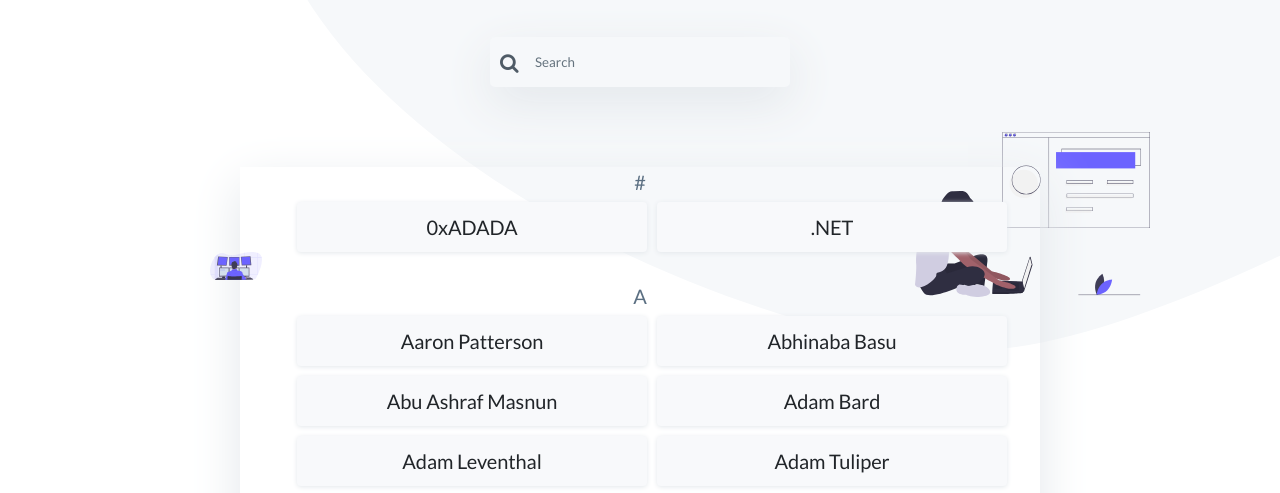
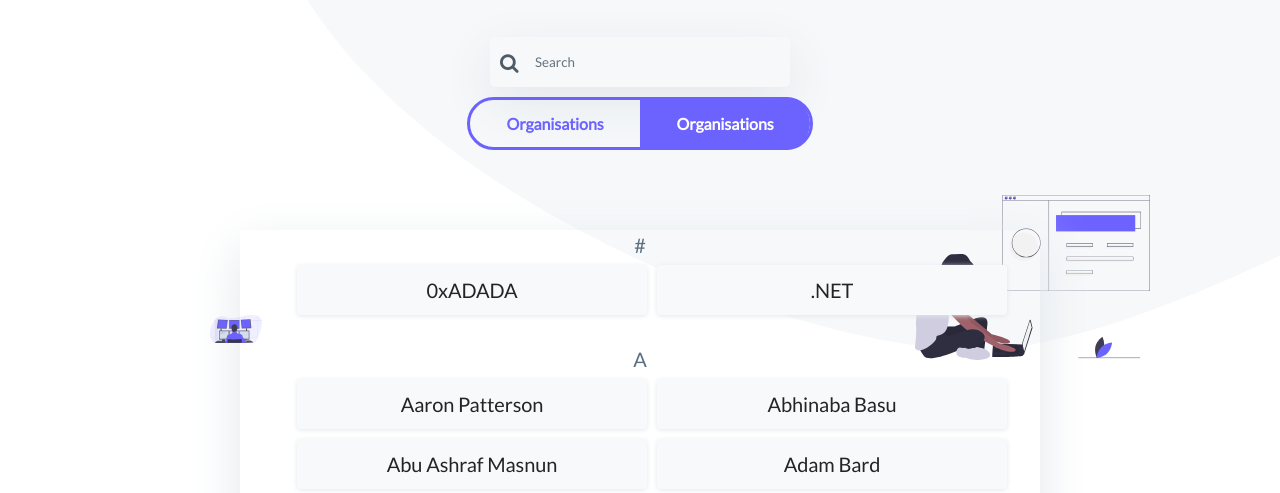
Before and after one commit to anubhavsrivastava/monoglot, a Gatsby site: page / in a window 1280 px wide. Shown: the part 261-754 px from the top of the page. Built offline with nearby package versions, Linux system fonts and the light colour scheme; Gatsby itself is replaced by a stand-in of ours.

Commit message:
added toggle compoentn

```diff
--- /dev/null
+++ b/src/components/Toggle.js
@@ -0,0 +1,21 @@
+import React, { PureComponent } from 'react';
+
+export default class Toggle extends PureComponent {
+  render() {
+    return (
+      <div className="toggle-container">
+        <form className="main-toggle">
+          <input type="radio" id="choice1" name="choice" value="org" />
+          <label htmlFor="choice1">Organisations</label>
+
+          <input type="radio" id="choice2" name="choice" value="ind" />
+          <label htmlFor="choice2">Individuals</label>
+
+          <div id="flap">
+            <span className="content">Organisations</span>
+          </div>
+        </form>
+      </div>
+    );
+  }
+}
--- a/src/pages/index.js
+++ b/src/pages/index.js
@@ -17,6 +17,7 @@ import icon2 from '../assets/images/icon2.svg';
 import icon3 from '../assets/images/icon3.svg';
 import icon4 from '../assets/images/icon4.svg';
 import Listing from '../components/Listing';
+import Toggle from '../components/Toggle.js';
 
 const IndexPage = () => (
   <Layout>
@@ -40,25 +41,12 @@ const IndexPage = () => (
                   <input type="search" id="search" placeholder="Search" />
                 </div>
               </div>
-              {/* <div className="hero-form newsletter-form field field-grouped is-revealing">
-                <div className="control control-expanded">
-                  <input
-                    className="input"
-                    type="email"
-                    name="email"
-                    placeholder="Your best email&hellip;"
-                  />
-                </div>
-                <div className="control">
-                  <a
-                    className="button button-primary button-block button-shadow"
-                    href="/"
-                  >
-                    Get early access
-                  </a>
-                </div>
-              </div>
-               */}
+              <Toggle
+                options={[
+                  { name: 'Organisation', value: 'org' },
+                  { name: 'Individual', value: 'ind' },
+                ]}
+              />
               <div className="hero-browser">
                 <div className="bubble-3 is-revealing">
                   <img src={strip1} alt="" />
```
